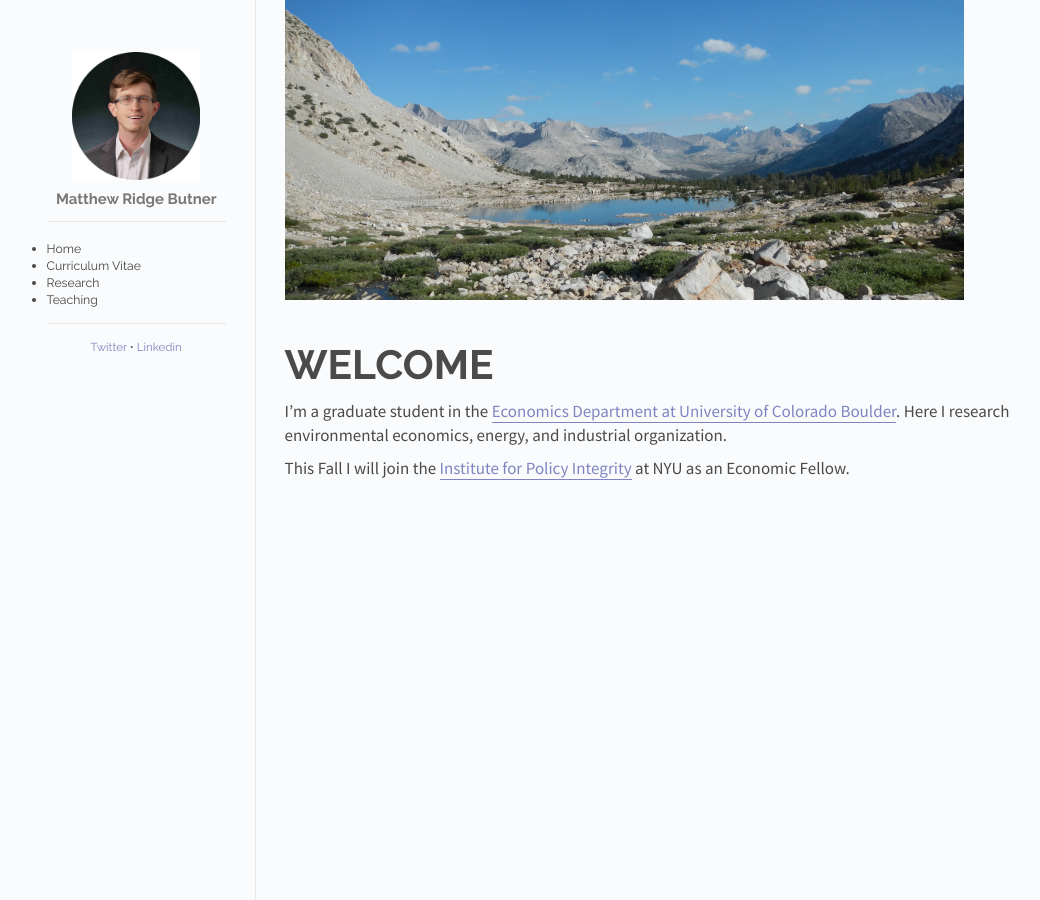
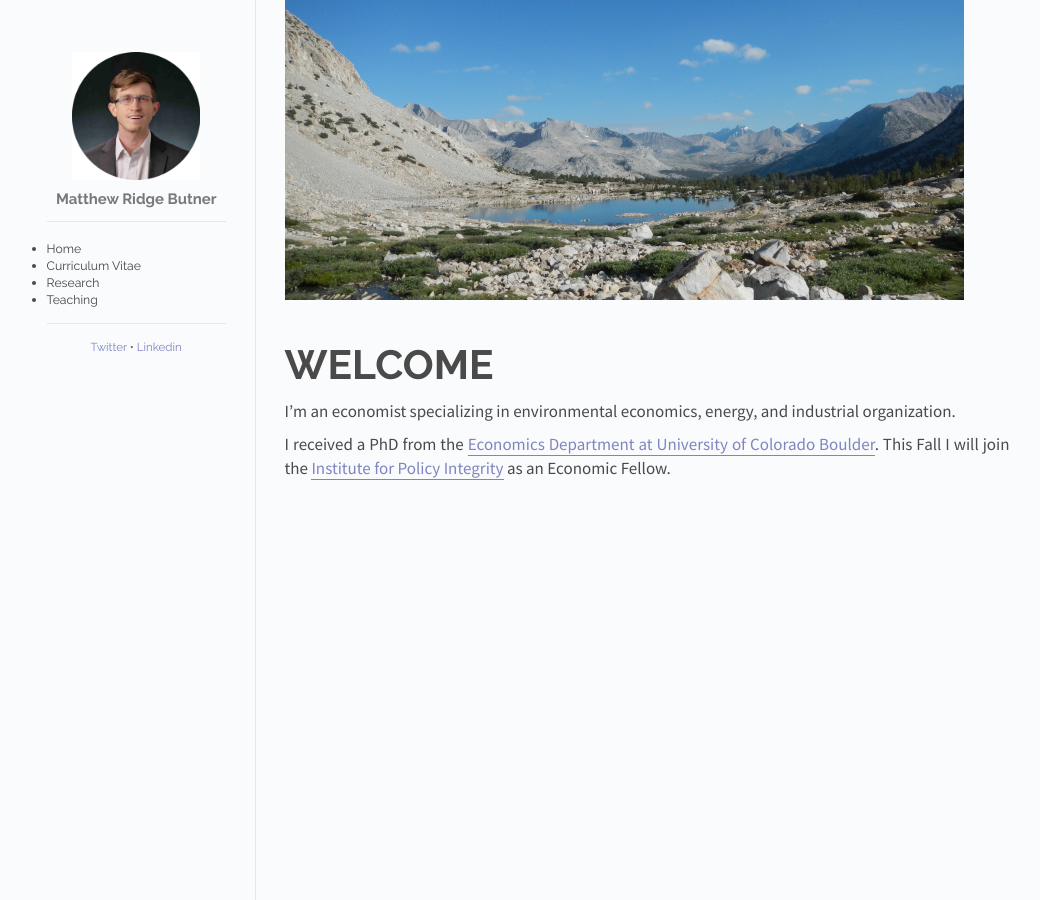
Before and after one commit to mattbutner/mattbutner.github.io, a Jekyll site: the page built from _posts/2019-03-03-home.md, in a window 1280 px wide. Shown: the whole page, without its empty margins (103-1143 px from the left). Built offline with Jekyll 4.4.1, drawn with Linux system fonts in a browser that asks for light colours.

Commit message:
Update 2019-03-03-home.md

```diff
--- a/_posts/2019-03-03-home.md
+++ b/_posts/2019-03-03-home.md
@@ -6,6 +6,6 @@ date:   2019-03-03 12:00:00
 categories: posts
 ---
 
-I'm a graduate student in the [Economics Department at University of Colorado Boulder](https://www.colorado.edu/economics/). Here I research environmental economics, energy, and industrial organization.
+I'm an economist specializing in environmental economics, energy, and industrial organization.
 
-This Fall I will join the [Institute for Policy Integrity](https://policyintegrity.org/) at NYU as an Economic Fellow.
+I received a PhD from the [Economics Department at University of Colorado Boulder](https://www.colorado.edu/economics/). This Fall I will join the [Institute for Policy Integrity](https://policyintegrity.org/) as an Economic Fellow.
```
